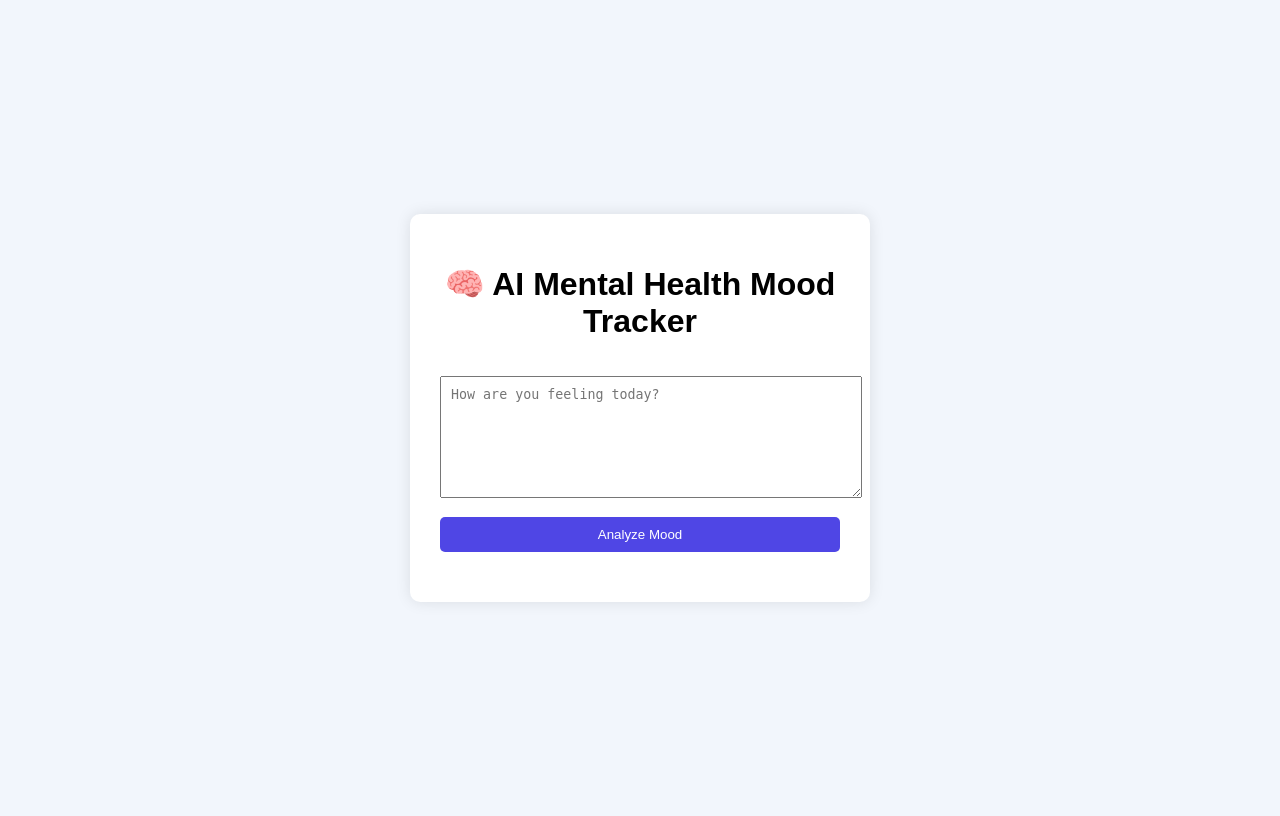
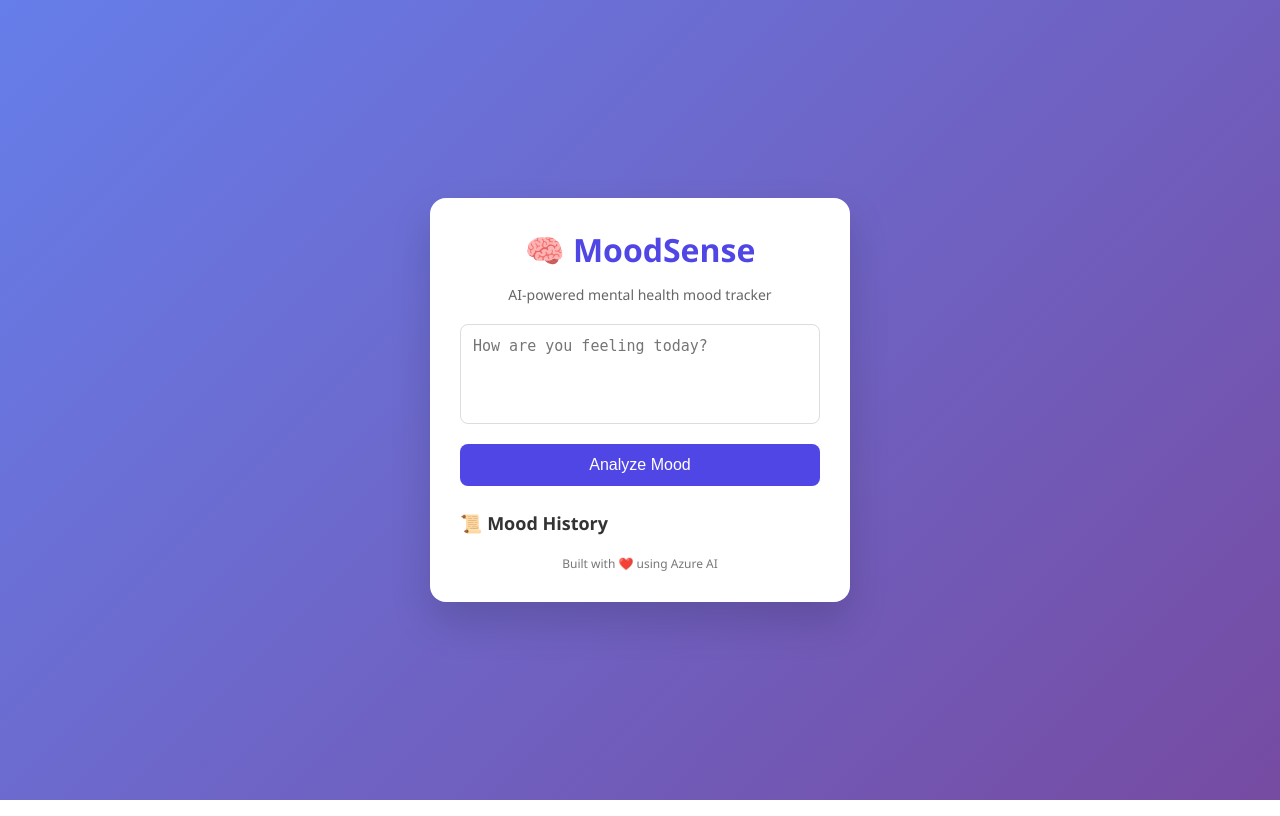
Before and after one commit to bathinishashipreetham/mood-tracker-ai, a Flask app: page / in a window 1280 px wide. Run offline with Flask 3, Linux system fonts and the light colour scheme.

Commit message:
Add multiple mood types and enhanced history

```diff
--- a/static/style.css
+++ b/static/style.css
@@ -1,45 +1,149 @@
-body {
-  font-family: Arial, sans-serif;
-  background: #f2f6fc;
-  display: flex;
-  justify-content: center;
-  align-items: center;
-  height: 100vh;
+* {
+  box-sizing: border-box;
 }
 
-.container {
+body {
+  margin: 0;
+  min-height: 100vh;
+  font-family: "Segoe UI", system-ui, sans-serif;
+  background: linear-gradient(135deg, #667eea, #764ba2);
+  display: flex;
+  align-items: center;
+  justify-content: center;
+  color: #333;
+}
+
+.card {
   background: white;
+  width: 420px;
+  max-width: 90%;
   padding: 30px;
-  border-radius: 10px;
-  width: 400px;
-  box-shadow: 0 0 15px rgba(0,0,0,0.1);
+  border-radius: 16px;
+  box-shadow: 0 20px 40px rgba(0,0,0,0.15);
+  animation: fadeIn 0.8s ease;
+}
+
+@keyframes fadeIn {
+  from { opacity: 0; transform: translateY(10px); }
+  to { opacity: 1; transform: translateY(0); }
 }
 
 h1 {
+  margin: 0;
   text-align: center;
+  color: #4f46e5;
+}
+
+.subtitle {
+  text-align: center;
+  margin-bottom: 20px;
+  color: #666;
+  font-size: 14px;
 }
 
 textarea {
   width: 100%;
   height: 100px;
-  margin: 15px 0;
-  padding: 10px;
+  padding: 12px;
+  font-size: 15px;
+  border-radius: 8px;
+  border: 1px solid #ddd;
+  resize: none;
+  margin-bottom: 15px;
+}
+
+textarea:focus {
+  outline: none;
+  border-color: #4f46e5;
 }
 
 button {
   width: 100%;
-  padding: 10px;
+  padding: 12px;
   background: #4f46e5;
   color: white;
   border: none;
-  border-radius: 5px;
+  border-radius: 8px;
+  font-size: 16px;
   cursor: pointer;
+  transition: 0.3s;
 }
 
 button:hover {
   background: #4338ca;
 }
 
-#result {
+.result {
+  margin-top: 15px;
+  padding: 12px;
+  background: #eef2ff;
+  border-left: 4px solid #4f46e5;
+  border-radius: 6px;
+  font-size: 14px;
+}
+
+.hidden {
+  display: none;
+}
+
+h2 {
+  margin-top: 25px;
+  font-size: 18px;
+  color: #333;
+}
+
+ul {
+  list-style: none;
+  padding: 0;
+}
+
+li {
+  background: #f9fafb;
+  padding: 10px;
+  margin-bottom: 10px;
+  border-radius: 8px;
+  font-size: 14px;
+  animation: fadeIn 0.4s ease;
+}
+
+li p {
+  margin: 5px 0;
+}
+
+.time {
+  font-size: 11px;
+  color: #999;
+}
+
+.badge {
+  display: inline-block;
+  margin-top: 4px;
+  padding: 4px 8px;
+  background: #e0e7ff;
+  color: #3730a3;
+  border-radius: 12px;
+  font-size: 12px;
+}
+
+footer {
+  text-align: center;
   margin-top: 20px;
+  font-size: 12px;
+  color: #777;
 }
+
+.badge {
+  display: inline-block;
+  padding: 5px 10px;
+  border-radius: 12px;
+  font-size: 12px;
+  margin-top: 5px;
+}
+
+/* Mood Colors */
+.badge:contains("Happy") { background: #bbf7d0; color: #166534; }
+.badge:contains("Excited") { background: #fde68a; color: #92400e; }
+.badge:contains("Calm") { background: #e0f2fe; color: #075985; }
+.badge:contains("Sad") { background: #e5e7eb; color: #374151; }
+.badge:contains("Anxious") { background: #fecaca; color: #7f1d1d; }
+.badge:contains("Depressed") { background: #ddd6fe; color: #4c1d95; }
--- a/templates/index.html
+++ b/templates/index.html
@@ -1,20 +1,31 @@
 <!DOCTYPE html>
 <html lang="en">
 <head>
-  <meta charset="UTF-8">
+  <meta charset="UTF-8" />
   <title>AI Mental Health Mood Tracker</title>
   <link rel="stylesheet" href="/static/style.css">
+  <meta name="viewport" content="width=device-width, initial-scale=1.0">
 </head>
+
 <body>
+  <div class="card">
 
-  <div class="container">
-    <h1>🧠 AI Mental Health Mood Tracker</h1>
+    <h1>🧠 MoodSense</h1>
+    <p class="subtitle">AI-powered mental health mood tracker</p>
 
     <textarea id="text" placeholder="How are you feeling today?"></textarea>
 
     <button onclick="analyzeMood()">Analyze Mood</button>
 
-    <div id="result"></div>
+    <div id="result" class="result hidden"></div>
+
+    <h2>📜 Mood History</h2>
+    <ul id="history"></ul>
+
+    <footer>
+      Built with ❤️ using Azure AI
+    </footer>
+
   </div>
 
 <script>
@@ -22,7 +33,14 @@
   const text = document.getElementById("text").value;
   const resultDiv = document.getElementById("result");
 
-      resultDiv.innerHTML = "⏳ Analyzing...";
+  if (!text.trim()) {
+    resultDiv.classList.remove("hidden");
+    resultDiv.innerHTML = "⚠️ Please enter some text.";
+    return;
+  }
+
+  resultDiv.classList.remove("hidden");
+  resultDiv.innerHTML = "⏳ Analyzing your mood...";
 
   const response = await fetch("/analyze", {
     method: "POST",
@@ -33,11 +51,33 @@
   const data = await response.json();
 
   resultDiv.innerHTML = `
-        <p><strong>Mood:</strong> ${data.mood}</p>
-        <p><strong>Confidence:</strong> ${data.confidence}</p>
-        <p><strong>Suggestion:</strong> ${data.suggestion}</p>
+    <strong>Mood:</strong> ${data.mood}<br>
+    <strong>Confidence:</strong> ${data.confidence}<br>
+    <strong>Suggestion:</strong> ${data.suggestion}
   `;
+
+  loadHistory();
 }
+
+async function loadHistory() {
+  const res = await fetch("/history");
+  const history = await res.json();
+  const list = document.getElementById("history");
+
+  list.innerHTML = "";
+
+  history.forEach(item => {
+    const li = document.createElement("li");
+    li.innerHTML = `
+      <span class="time">${item.time}</span>
+      <p>${item.text}</p>
+      <span class="badge mood">${item.mood}</span>
+    `;
+    list.appendChild(li);
+  });
+}
+
+loadHistory();
 </script>
 
 </body>
```
Also changed, not shown: mood_analyzer.py (+14 -6 lines), suggestions.py (+12 -6 lines). Lines whose indentation alone changed are shown as unchanged.
